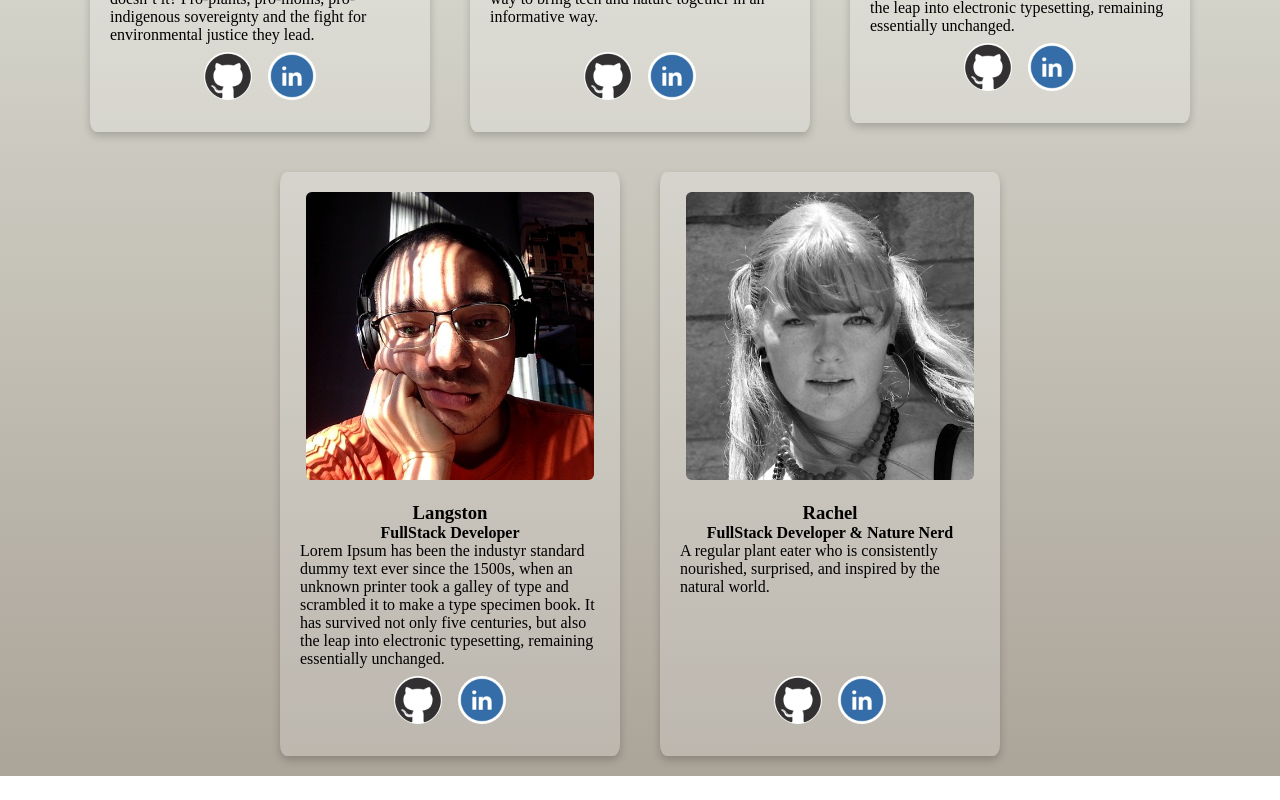
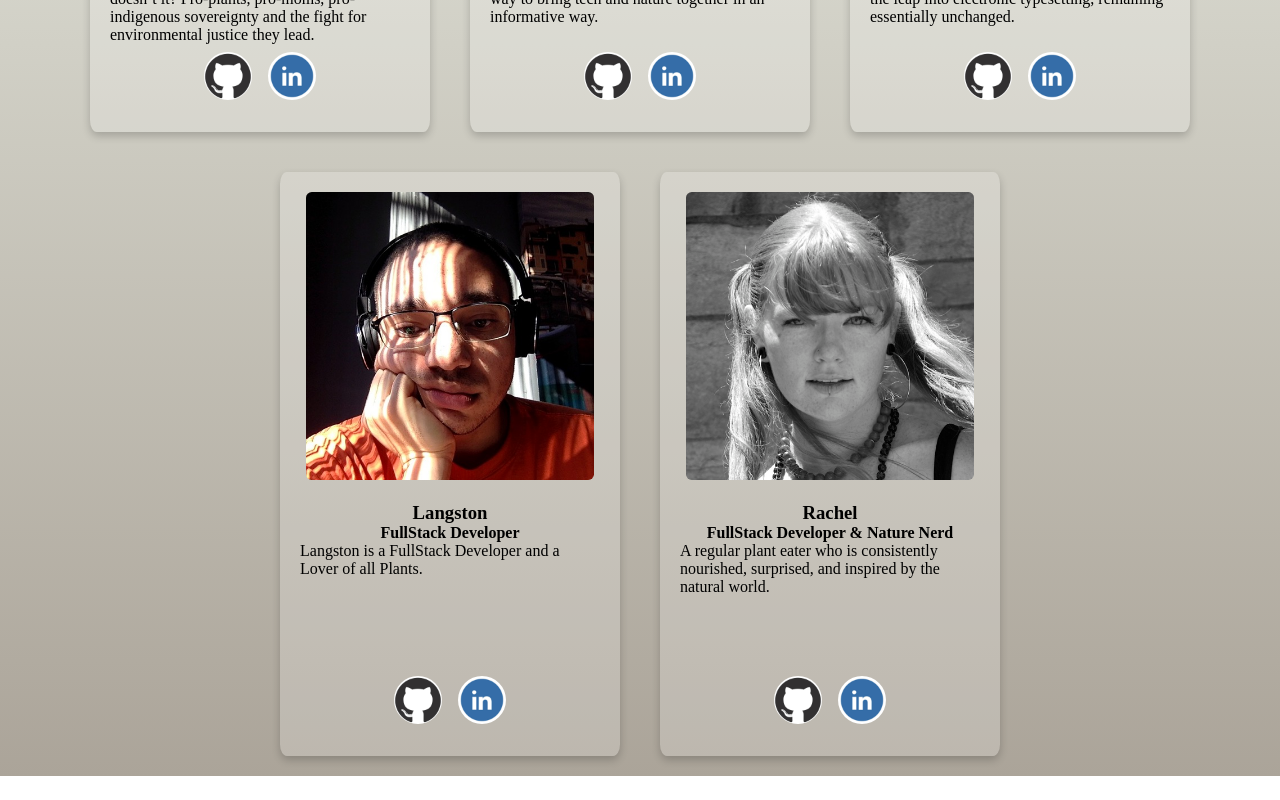
Before and after one commit to GOATDreamTeam/frontend, a React app: page /about-us in a window 1280 px wide. Shown: the part 688-1488 px from the top of the page. Built offline with nearby package versions, Linux system fonts and the light colour scheme; a web font is replaced by a local one.

Commit message:
added footer and about us info

```diff
--- a/src/components/aboutus/AboutUs.jsx
+++ b/src/components/aboutus/AboutUs.jsx
@@ -71,6 +71,7 @@ export default function AboutUs() {
           <h3 className={classes.fullName}>Nikki</h3>
           <h4 className={classes.descriptionTitle}>FullStack Developer</h4>
           <p>Lorem Ipsum has been the industyr standard dummy text ever since the 1500s, when an unknown printer took a galley of type and scrambled it to make a type specimen book. It has survived not only five centuries, but also the leap into electronic typesetting, remaining essentially unchanged.</p>
+          <br/>
 
           <ul className={classes.socialMediaList}>
             <li>
@@ -92,7 +93,12 @@ export default function AboutUs() {
           <img src={LangstonProfile} alt="" className={classes.aboutUsProfileImg}/>
           <h3 className={classes.fullName}>Langston</h3>
           <h4 className={classes.descriptionTitle}>FullStack Developer</h4>
-          <p>Lorem Ipsum has been the industyr standard dummy text ever since the 1500s, when an unknown printer took a galley of type and scrambled it to make a type specimen book. It has survived not only five centuries, but also the leap into electronic typesetting, remaining essentially unchanged.</p>
+          <p>Langston is a FullStack Developer and a Lover of all Plants.</p>
+          <br/>
+          <br/>
+          <br/>
+          <br/>
+          <br/>
           <ul className={classes.socialMediaList}>
             <li>
               <a href="https://github.com/langstonBS">
```
